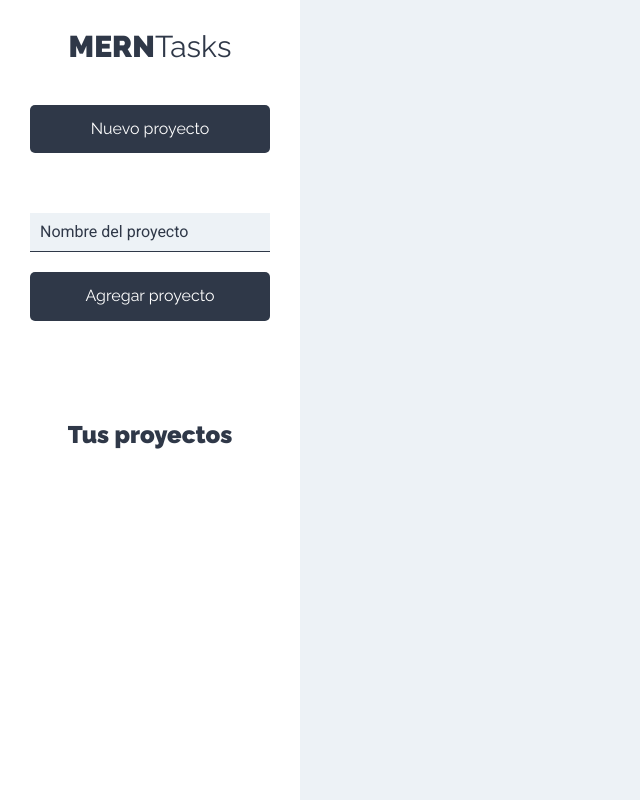
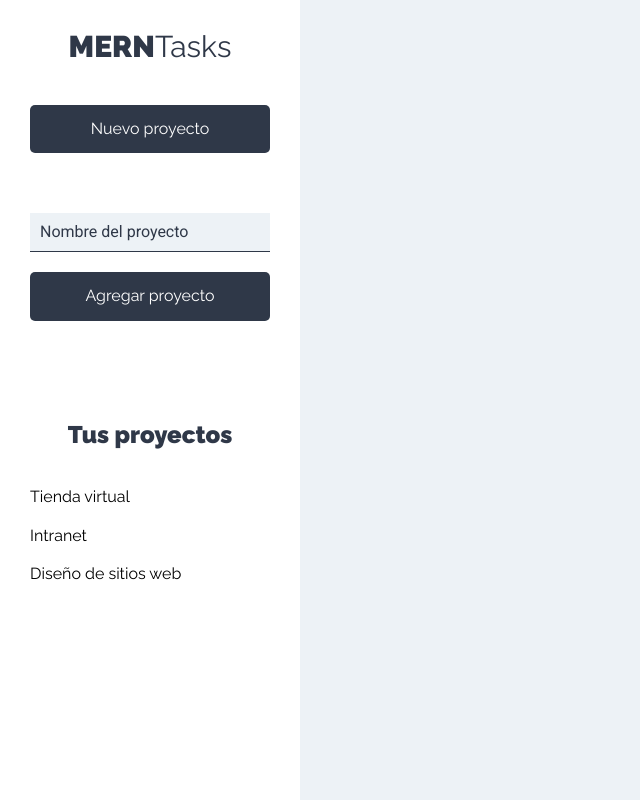
Before and after one commit to JorgeRod2594/react-mern, a React (Create React App) app in the folder cliente/: page /proyectos in a window 1280 px wide. Shown: the whole page, without its empty margins (0-640 px from the left). Built offline with nearby package versions, Linux system fonts and the light colour scheme.

Commit message:
Listando los proyectos creados en sidebar

```diff
--- a/cliente/src/components/layout/Sidebar.jsx
+++ b/cliente/src/components/layout/Sidebar.jsx
@@ -1,5 +1,6 @@
 import React from 'react'
 import NuevoProyecto from '../proyectos/NuevoProyecto'
+import ListadoProyectos from '../proyectos/ListadoProyectos'
 
 const Sidebar = () => {
     return (
@@ -10,6 +11,9 @@
 
             <div className="proyectos">
                 <h2>Tus proyectos</h2>
+
+                <ListadoProyectos />
+
             </div>
         </aside>
      );
--- /dev/null
+++ b/cliente/src/components/proyectos/ListadoProyectos.jsx
@@ -0,0 +1,29 @@
+import React from 'react'
+import Proyecto from './Proyecto'
+
+const ListadoProyectos = () => {
+    //Este componente lo llamamos en Sidebar.jsx
+
+    const proyectos = [
+        {nombre:'Tienda virtual'},
+        {nombre: 'Intranet'},
+        {nombre: 'Diseño de sitios web'}
+    ];
+    //En el sidebar tienen que importar este listado de proyectos
+
+    //El listado de proyectos contiene un componente proyecto donde
+    //se mostrará la informacion de cada proyecto.
+
+    return (
+        <ul className="listado-proyectos">
+
+            {proyectos.map(proyecto => (
+               <Proyecto
+                proyecto={proyecto}
+               />
+            ))}
+        </ul>
+     );
+}
+
+export default ListadoProyectos;
--- /dev/null
+++ b/cliente/src/components/proyectos/Proyecto.jsx
@@ -0,0 +1,14 @@
+import React from 'react'
+//Le pasamos por medio de props el objeto proyecto desde ListadoProyectos.jsx
+const Proyecto = ({proyecto}) => {
+    return (
+        <li>
+            <button
+                type="button"
+                className="btn btn-blank"
+            >{proyecto.nombre}</button>
+        </li>
+     );
+}
+
+export default Proyecto;
```
